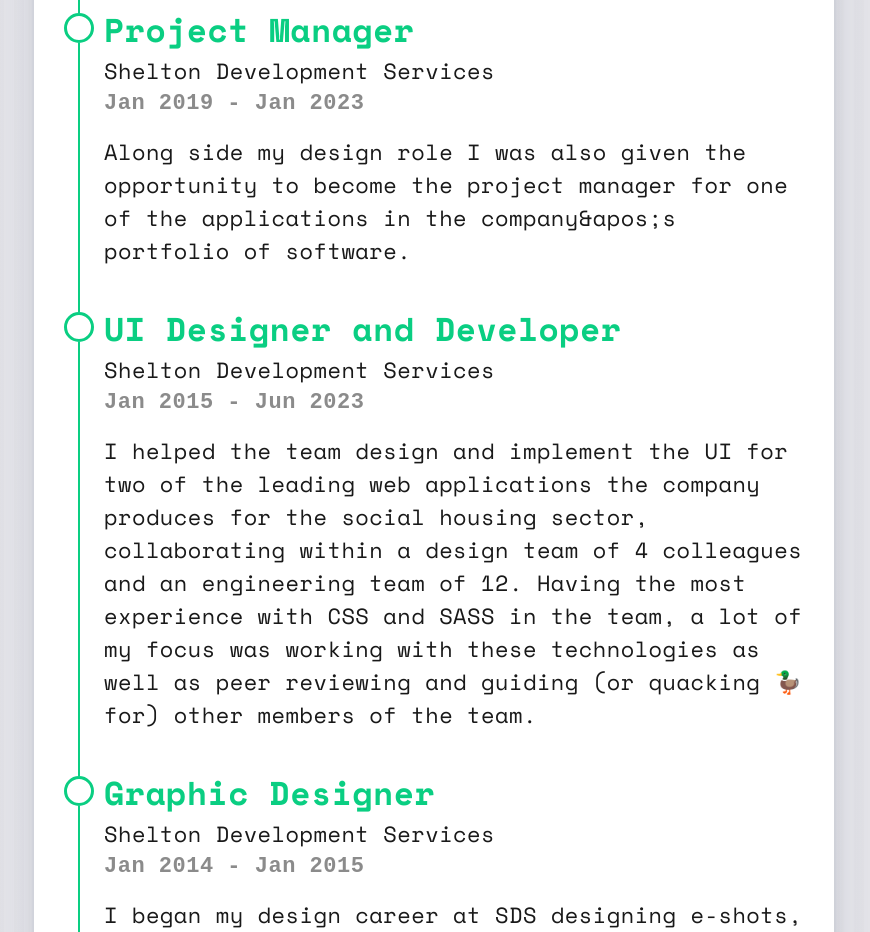
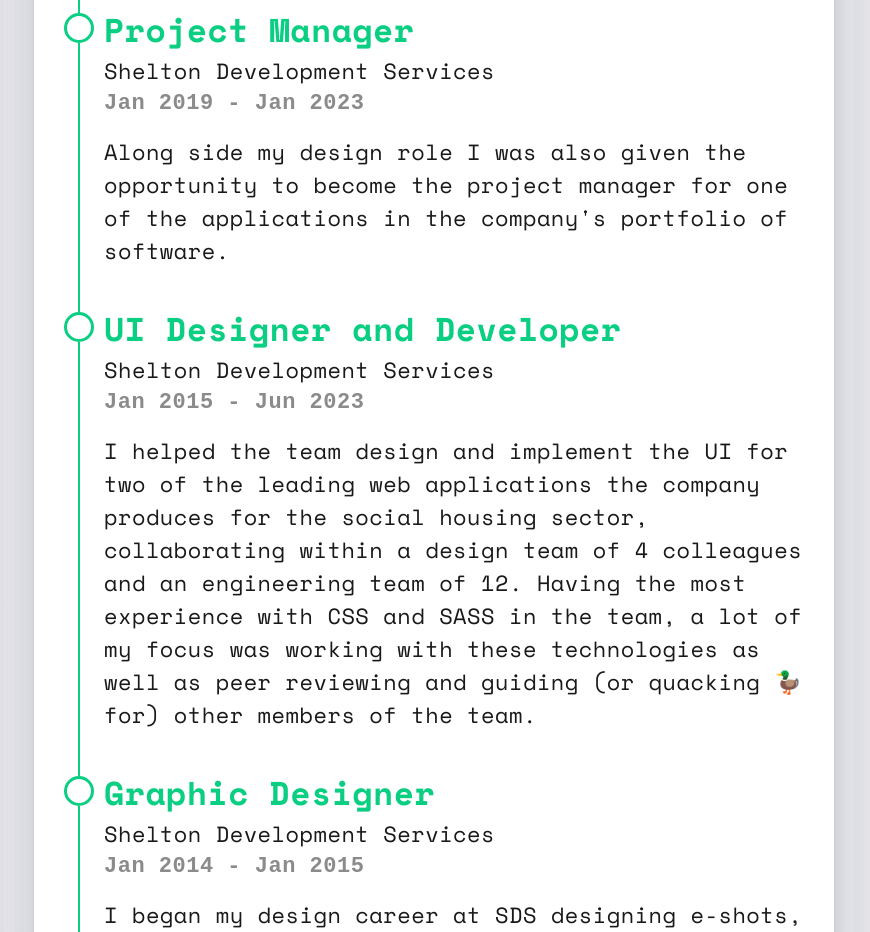
Before and after one commit to Zem0/duncan-design, a Next.js app: page / in a window 1280 px wide. Shown: the part 1680-2612 px from the top of the page, without its empty margins (206-1076 px from the left). Built offline with nearby package versions, Linux system fonts and the light colour scheme; a web font is replaced by a local one.

Commit message:
Removed apostrophe code in the timeline list.

```diff
--- a/components/TimelineList/index.jsx
+++ b/components/TimelineList/index.jsx
@@ -13,7 +13,7 @@ export default function TimelineList() {
             'company': 'Shelton Development Services',
             'role': 'Project Manager',
             'date': 'Jan 2019 - Jan 2023',
-            'description': 'Along side my design role I was also given the opportunity to become the project manager for one of the applications in the company&apos;s portfolio of software.'
+            'description': 'Along side my design role I was also given the opportunity to become the project manager for one of the applications in the company\'s portfolio of software.'
         },
         {
             'company': 'Shelton Development Services',
```
